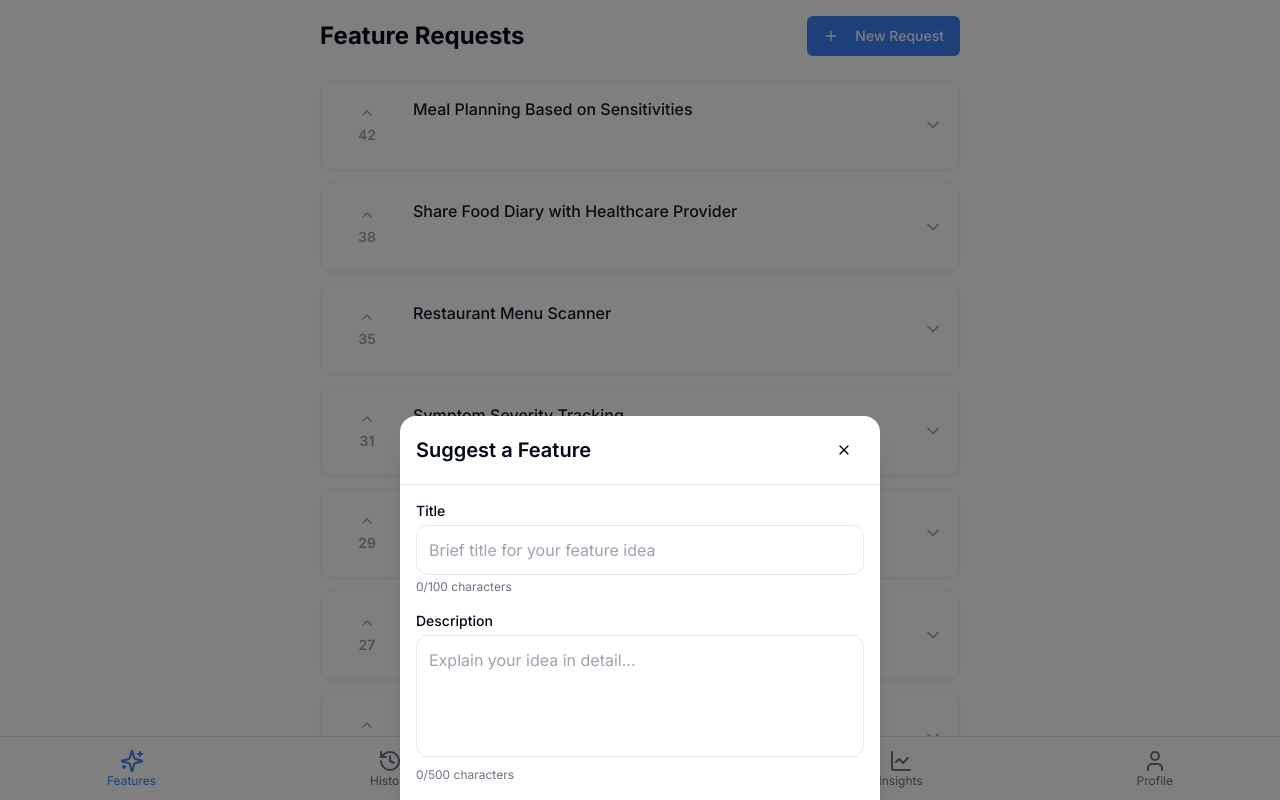
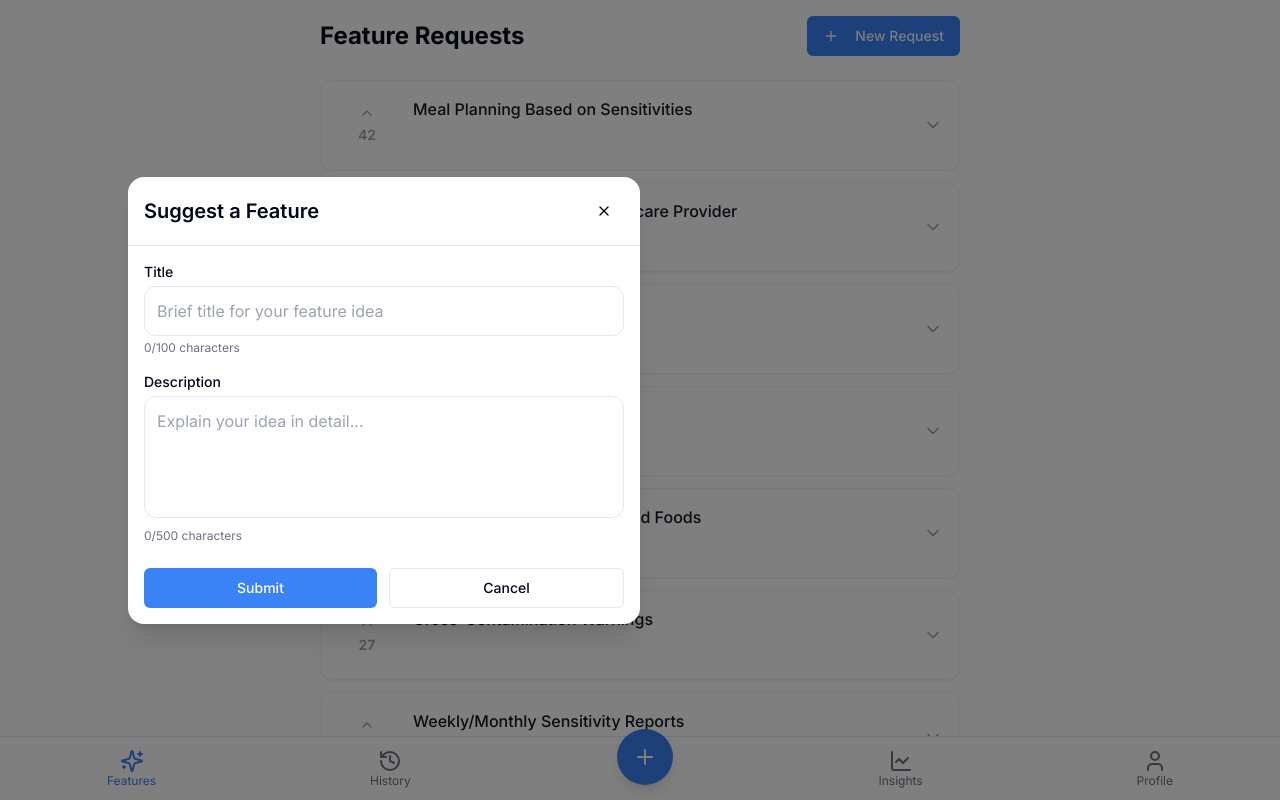
Before and after one commit to tomek-mcclintock/food-tracker, a Next.js app: page /features in a window 1280 px wide. Both pictures are taken after a click on the button "New Request". Shown: the top 800 px of the page. Built offline with nearby package versions, Linux system fonts and the light colour scheme; no server answers.

Commit message:
Update modal

```diff
--- a/src/components/features/NewFeatureModal.js
+++ b/src/components/features/NewFeatureModal.js
@@ -33,16 +33,15 @@ const NewFeatureModal = ({ onClose, onSubmit }) => {
   };
 
   return (
-    <>
+    <div className="fixed inset-0 flex items-center justify-center z-50 p-4">
       {/* Backdrop */}
       <div
-        className="fixed inset-0 bg-black/50 z-50"
+        className="fixed inset-0 bg-black/50"
         onClick={onClose}
       />
 
       {/* Modal */}
-      <div className="fixed left-1/2 top-1/2 -translate-x-1/2 -translate-y-1/2 w-full max-w-lg z-50 animate-fade-in">
-        <div className="bg-white rounded-2xl shadow-xl m-4">
+      <div className="w-full max-w-lg bg-white rounded-2xl shadow-xl relative animate-fade-in">
         <div className="flex justify-between items-center p-4 border-b">
           <h2 className="text-xl font-semibold">Suggest a Feature</h2>
           <Button variant="ghost" size="sm" onClick={onClose}>
@@ -106,7 +105,6 @@ const NewFeatureModal = ({ onClose, onSubmit }) => {
         </form>
       </div>
     </div>
-    </>
   );
 };
 
```
Lines whose indentation alone changed are shown as unchanged.
